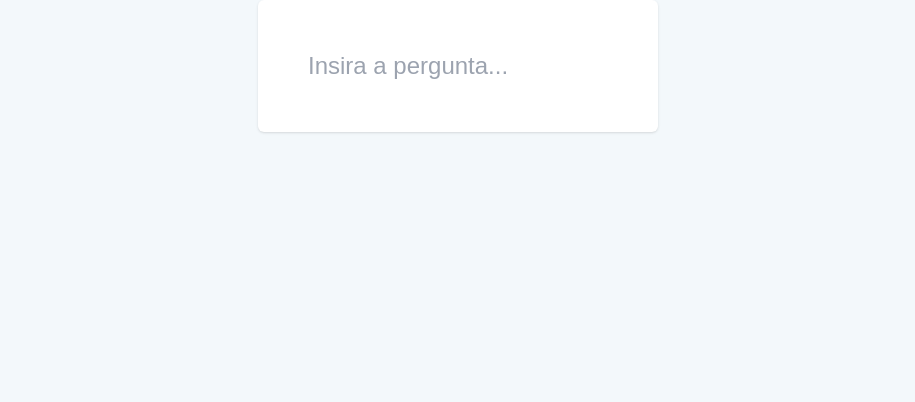
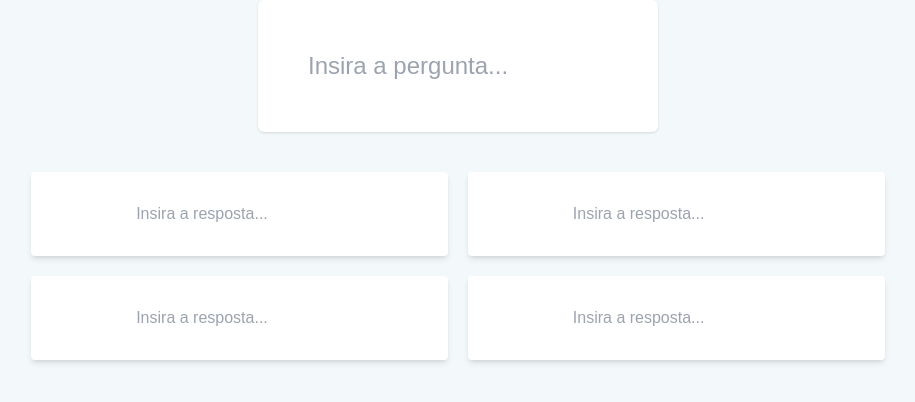
Before and after one commit to brenimsilva/full-stack-quiz, a Next.js app in the folder frontend/: page /admin/dashboard/new in a window 1280 px wide. Shown: the top 402 px of the page, without its empty margins (182-1097 px from the left). Built offline with nearby package versions, Linux system fonts and the light colour scheme.

Commit message:
[Chore]: Updating questions dashboard state

```diff
--- a/frontend/src/app/admin/dashboard/new/page.tsx
+++ b/frontend/src/app/admin/dashboard/new/page.tsx
@@ -5,9 +5,8 @@ import {
   IQuestionDTO,
 } from "@/app/Interfaces/Interfaces";
 import Container from "@/app/components/Container";
-import DashAnswer from "@/app/components/DashAnswer";
+import DashAnswerList from "@/app/components/DashAnswerList";
 import DataAnswerList from "@/app/components/DashAnswerList";
-import Input from "@/app/components/Input";
 import React, { useEffect, useState } from "react";
 
 type Answers = {
@@ -31,12 +30,7 @@ export default function page() {
           </Container>
         </div>
         <div className="w-full flex justify-center mt-10">
-          <DataAnswerList>
-            <DashAnswer getAnswerData={() => {}} />
-            <DashAnswer getAnswerData={() => {}} />
-            <DashAnswer getAnswerData={() => {}} />
-            <DashAnswer getAnswerData={() => {}} />
-          </DataAnswerList>
+          <DashAnswerList />
         </div>
       </div>
     </div>
--- a/frontend/src/app/components/DashAnswer.tsx
+++ b/frontend/src/app/components/DashAnswer.tsx
@@ -1,15 +1,16 @@
 import React, { useEffect, useState } from "react";
+import { IAnswerDTO } from "../Interfaces/Interfaces";
 
 type DashAnswerProps = {
-  getAnswerData: (text: string, selected: boolean) => void;
+  getAnswerData: ({ AnswerId, AnswerText, RightAnswer }: IAnswerDTO) => void;
+  answer: IAnswerDTO;
 };
-export default function DashAnswer({ getAnswerData }: DashAnswerProps) {
-  const [text, setText] = useState<string>("Resposta 1");
-  const [selected, setSelected] = useState<boolean>(false);
+export default function DashAnswer({ getAnswerData, answer }: DashAnswerProps) {
+  const [answerData, setAnswerData] = useState<IAnswerDTO>(answer);
 
   useEffect(() => {
-    getAnswerData(text, selected);
-  }, [text, selected]);
+    getAnswerData(answerData);
+  }, [answer]);
 
   const colors = [
     "bg-primary",
@@ -24,29 +25,37 @@ export default function DashAnswer({ getAnswerData }: DashAnswerProps) {
     <div
       className={`
       group
+      flex
+      justify-center
       rounded shadow-md ${
-        selected ? "shadow-greenHighlight/[0.4]" : ""
+        answerData.RightAnswer ? "shadow-greenHighlight/[0.4]" : ""
       } p-5 bg-${
-        selected ? "greenHighlight" : "white"
+        answerData.RightAnswer ? "greenHighlight" : "white"
       } text-center cursor-pointer hover:bg-${
-        selected ? "greenHighlight" : "gray-100"
+        answerData.RightAnswer ? "greenHighlight" : "gray-100"
       } transition`}
-      onClick={() => setSelected(!selected)}
+      onClick={() => {
+        setAnswerData({
+          ...answerData,
+          RightAnswer: answerData.RightAnswer === 1 ? 0 : 1,
+        });
+      }}
     >
       <input
         type="text"
-        className={`bg-${
-          selected ? "greenHighlight" : "white"
+        className={`
+        bg-${
+          answerData.RightAnswer ? "greenHighlight" : "white"
         } focus:outline-none text-${
-          selected ? "white" : "primary"
+          answerData.RightAnswer ? "white" : "primary"
         } text-md rounded-lg  w-80 p-2.5 group-hover:bg-${
-          selected ? "greenHighlight" : "gray-100"
+          answerData.RightAnswer ? "greenHighlight" : "gray-100"
         } transition w-fit`}
         placeholder="Insira a resposta..."
         required
-        value={text}
+        value={answerData.AnswerText}
         onChange={(e) => {
-          setText(e.target.value);
+          setAnswerData({ ...answerData, AnswerText: e.target.value });
         }}
       />
     </div>
--- a/frontend/src/app/components/DashAnswerList.tsx
+++ b/frontend/src/app/components/DashAnswerList.tsx
@@ -2,13 +2,24 @@ import React, { useState } from "react";
 import { IAddQuestionDTO, IAnswerDTO } from "../Interfaces/Interfaces";
 import DashAnswer from "./DashAnswer";
 
-export default function DataAnswerList() {
+const answerDefaultState: IAnswerDTO[] = [];
+for (let i = 0; i < 4; i++) {
+  answerDefaultState.push({ AnswerId: 0, AnswerText: "", RightAnswer: 0 });
+}
+export default function DashAnswerList() {
   const [form, setForm] = useState<IAddQuestionDTO>({} as IAddQuestionDTO);
-  const [answers, setAnswers] = useState<IAnswerDTO[]>([] as IAnswerDTO[]);
+  const [answers, setAnswers] = useState<IAnswerDTO[]>(
+    answerDefaultState as IAnswerDTO[]
+  );
 
-  function getAnswer(answer: string, selected: boolean) {
+  function getAnswers(i: number, obj: IAnswerDTO) {
     setAnswers((prev) => {
-      return;
+      prev.forEach((item) => {
+        item.RightAnswer = 0;
+      });
+      prev[i] = obj;
+      console.log(prev);
+      return prev;
     });
   }
   return (
@@ -16,8 +27,9 @@ export default function DataAnswerList() {
       {answers.map((answer, index) => {
         return (
           <DashAnswer
-            getAnswerData={getAnswer}
+            getAnswerData={(a) => getAnswers(index, a)}
             key={`${answer.AnswerText}-${index}`}
+            answer={answer}
           />
         );
       })}
```
